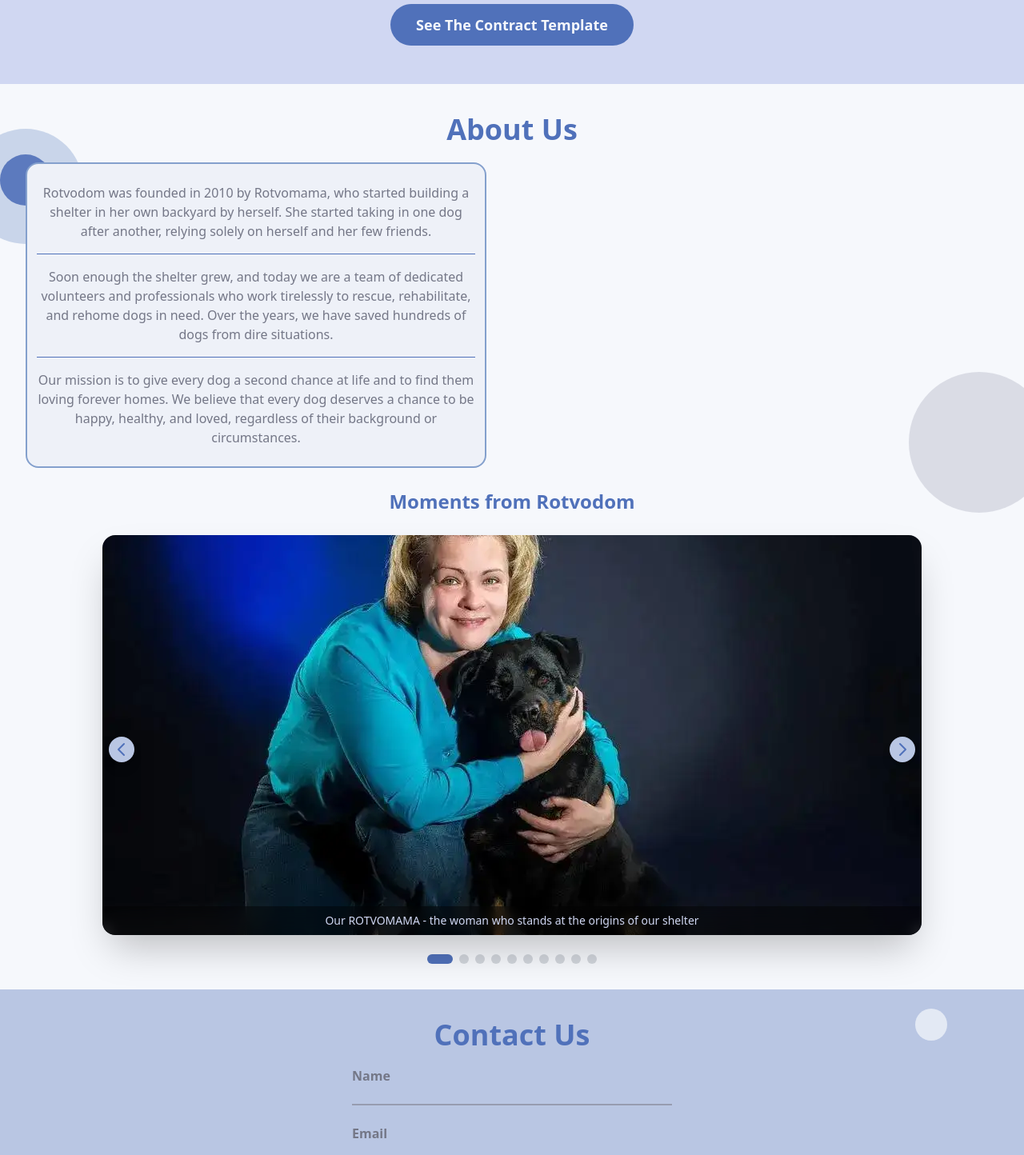
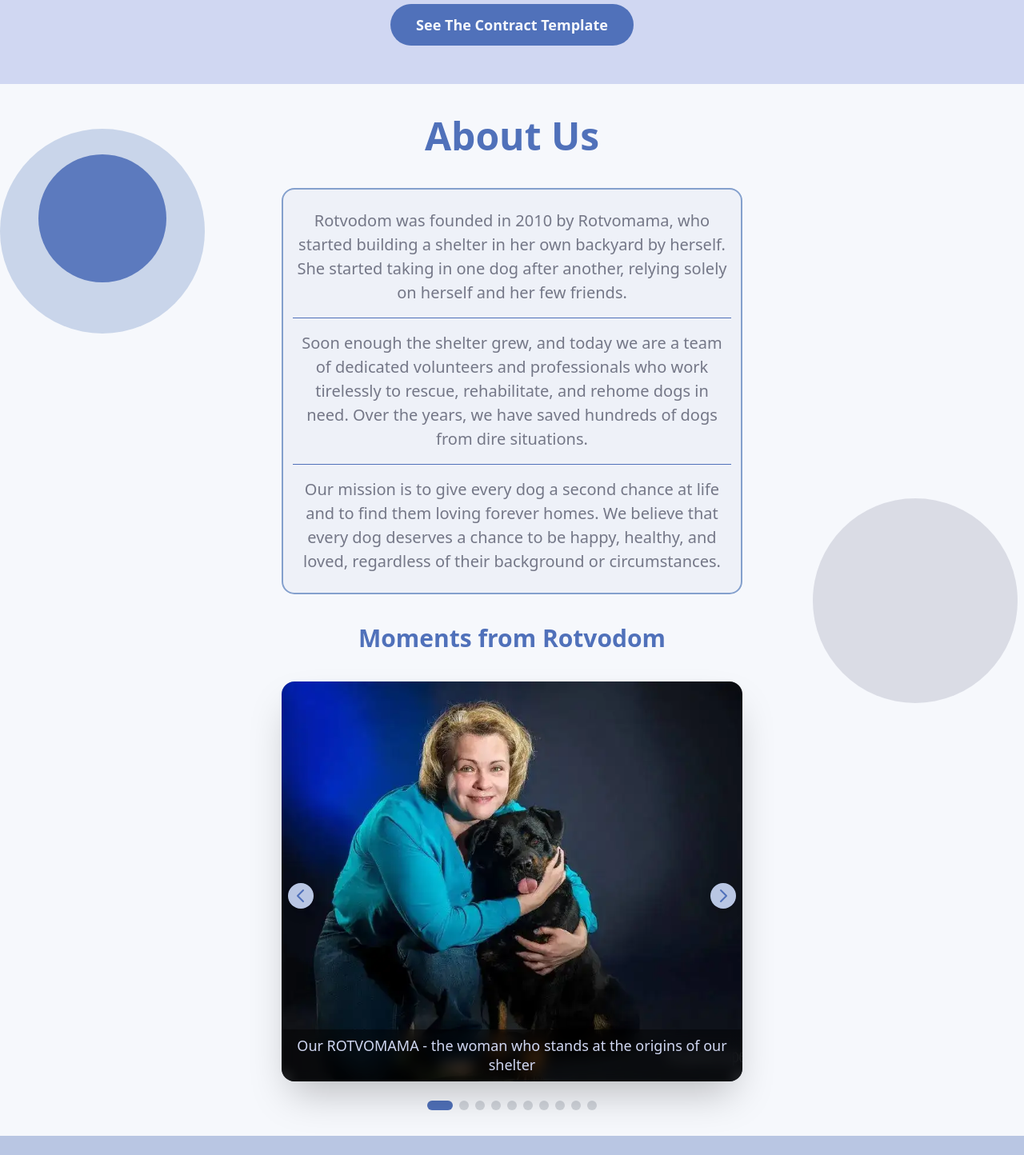
Before and after one commit to bavayra/dog-shelter, a React (Vite) app: page / in a window 1280 px wide. Shown: the part 4340-5784 px from the top of the page at 80% size. Built offline with nearby package versions, Linux system fonts and the light colour scheme.

Commit message:
refactor (style) : increased font sizes for the h3, main text, h2 and photo desc for the AboutUs section. Positioned the text block in the middle, reduced width of the photoCarousel. Corrected sizes and positions of the decor circles

```diff
--- a/src/App.tsx
+++ b/src/App.tsx
@@ -159,19 +159,23 @@ function App() {
             <div className="relative">
               <DecorativeCircle
                 size={36}
+                mdSize={64}
                 color="primary-300"
                 top="14"
                 left="-10"
                 opacity={40}
                 zIndex={10}
+                className="md:ml-10"
               />
               <DecorativeCircle
                 size={16}
+                mdSize={40}
                 color="primary-500"
                 top="22"
                 left="0"
                 opacity={90}
                 zIndex={10}
+                className="md:ml-12"
               />
             </div>
             <AboutUs />
--- a/src/features/AboutUs.tsx
+++ b/src/features/AboutUs.tsx
@@ -5,9 +5,11 @@ const AboutUs = () => {
   return (
     <section id="about-us" className="bg-primary-50 py-8">
       <div className="container mx-auto px-4">
-        <h2 className="typography-h2 z-12 mb-4 text-center">About Us</h2>
+        <h2 className="typography-h2 z-12 mb-4 text-center md:mb-8 md:text-5xl">
+          About Us
+        </h2>
 
-        <div className="bg-primary-100 typography-body border-primary-300 relative z-10 mx-auto my-2 max-w-xl rounded-2xl border-2 px-3 py-6 text-center sm:mx-4">
+        <div className="bg-primary-100 typography-body border-primary-300 relative z-10 mx-auto my-2 max-w-xl rounded-2xl border-2 px-3 py-6 text-center sm:mx-4 md:mx-auto md:text-xl">
           <p>
             Rotvodom was founded in 2010 by Rotvomama, who started building a
             shelter in her own backyard by herself. She started taking in one
@@ -31,14 +33,16 @@ const AboutUs = () => {
         <div className="relative">
           <DecorativeCircle
             size={44}
+            mdSize={64}
             color="neutral-500"
             top="-32"
             right="-12"
             opacity={30}
             zIndex={5}
+            className="md:mr-10"
           />
         </div>
-        <h3 className="typography-h3 text-primary-500 my-6 text-center">
+        <h3 className="typography-h3 text-primary-500 my-6 text-center md:py-2 md:text-3xl">
           Moments from Rotvodom
         </h3>
         <PhotoCarousel />
--- a/src/features/PhotoCarousel.tsx
+++ b/src/features/PhotoCarousel.tsx
@@ -25,7 +25,7 @@ const PhotoCarousel = () => {
   const resolvedImageUrl = getGalleryImage(currentImage.imageUrl);
 
   return (
-    <div className="bg-primary-50 relative z-10 mx-auto max-w-5xl rounded-2xl">
+    <div className="bg-primary-50 relative z-10 mx-auto max-w-5xl rounded-2xl md:max-w-xl">
       <div className="sr-only" aria-live="polite" aria-atomic="true">
         Slide {currentIndex + 1} of {shelterGallery.length}:{' '}
         {currentImage.caption}
@@ -42,7 +42,7 @@ const PhotoCarousel = () => {
           }}
         />
         <div className="absolute right-0 bottom-0 left-0 bg-black/40 p-2 backdrop-blur-sm">
-          <p className="text-center text-sm leading-snug text-neutral-50">
+          <p className="text-center text-sm leading-snug text-neutral-50 md:text-lg">
             {currentImage.caption}
           </p>
         </div>
```
